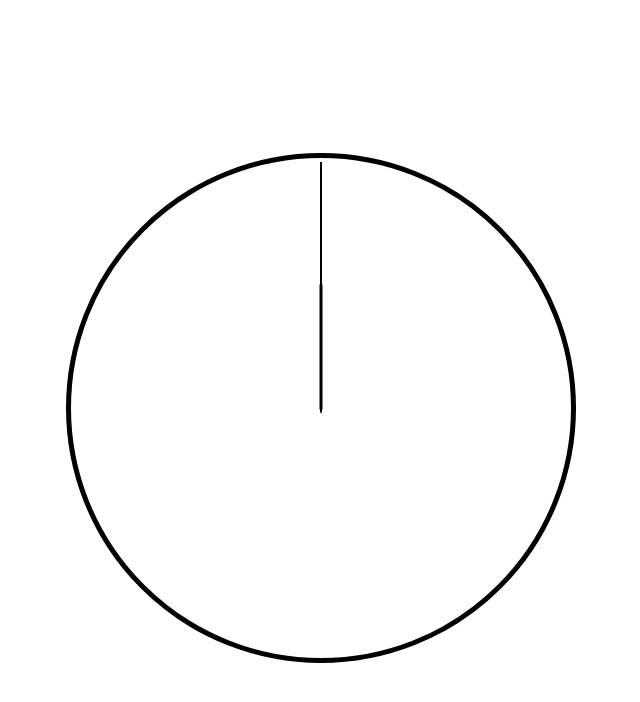
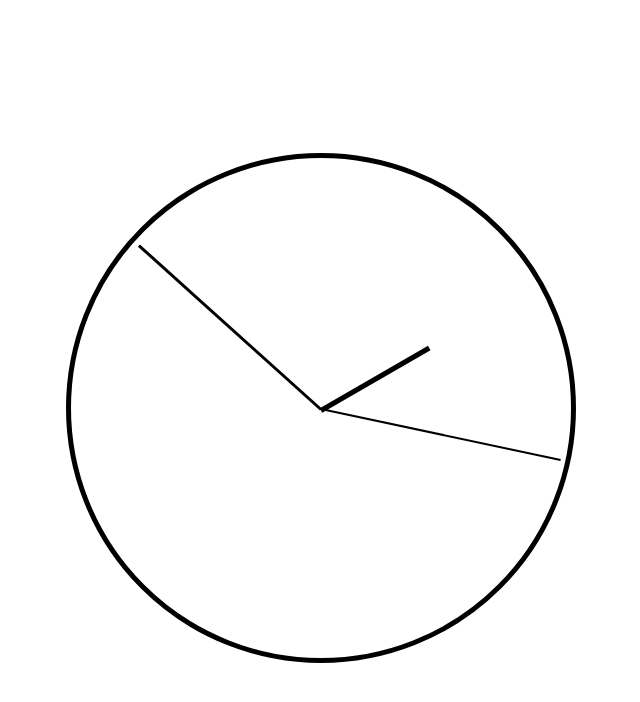
Before and after one commit to mapu77/2-css-js-clock, a plain HTML site: page src/index.html in a window 1280 px wide. Shown: the whole page, without its empty margins (319-959 px from the left). Drawn offline with Linux system fonts and the light colour scheme.

Commit message:
Implement clock ticking and improve clock look

```diff
--- a/src/main.js
+++ b/src/main.js
@@ -0,0 +1,37 @@
+const secondHand = document.querySelector('#second');
+const minuteHand = document.querySelector('#minute');
+const hourHand = document.querySelector('#hour');
+
+const CLOCK_DEGREES = 360;
+const HAND_DEFAULT_ROTATION = -90;
+const SECONDS_IN_CLOCK = 60;
+const MINUTES_IN_CLOCK = 60;
+const HOURS_IN_CLOCK = 12;
+
+function updateSeconds(now) {
+    let secondsDegrees = ((now.getSeconds() / SECONDS_IN_CLOCK) * CLOCK_DEGREES) + HAND_DEFAULT_ROTATION;
+    rotateHand(secondHand, secondsDegrees);
+}
+
+function updateMinutes(now) {
+    let minutesDegrees = ((now.getMinutes() / MINUTES_IN_CLOCK) * CLOCK_DEGREES + HAND_DEFAULT_ROTATION);
+    rotateHand(minuteHand, minutesDegrees);
+}
+
+function updateHours(now) {
+    let hoursDegrees = ((now.getHours() / HOURS_IN_CLOCK) * CLOCK_DEGREES) + HAND_DEFAULT_ROTATION;
+    rotateHand(hourHand, hoursDegrees);
+}
+
+function rotateHand(div, degrees) {
+    div.style.transform = `rotate(${degrees}deg)`;
+}
+
+function updateHands() {
+    let now = new Date();
+    updateSeconds(now);
+    updateMinutes(now);
+    updateHours(now);
+}
+
+setInterval(updateHands, 1000);
--- a/src/styles.css
+++ b/src/styles.css
@@ -18,26 +18,30 @@ html, body {
 
 .hand {
     background-color: black;
-    position: relative;
+    position: absolute;
     left: 50%;
     top: 50%;
     transform: rotate(-90deg);
-    transform-origin: 0%;
+    -moz-transform: rotate(-90deg);
+    transform-origin: 0;
+    -moz-transform-origin: 0;
+    transition: all 0.05s;
+    -moz-transition: all 0.05s;
 }
 
 #hour {
     width: 125px;
+    height: 5px;
+}
+
+#minute, #second {
+    width: 245px;
+}
+
+#minute {
     height: 3px;
 }
 
-#minute, #second {
-    width: 250px;
+#second {
+    height: 1.5px;
 }
-
-#minute {
-    height: 2px;
-}
-
-#second {
-    height: 1px;
-}
```
